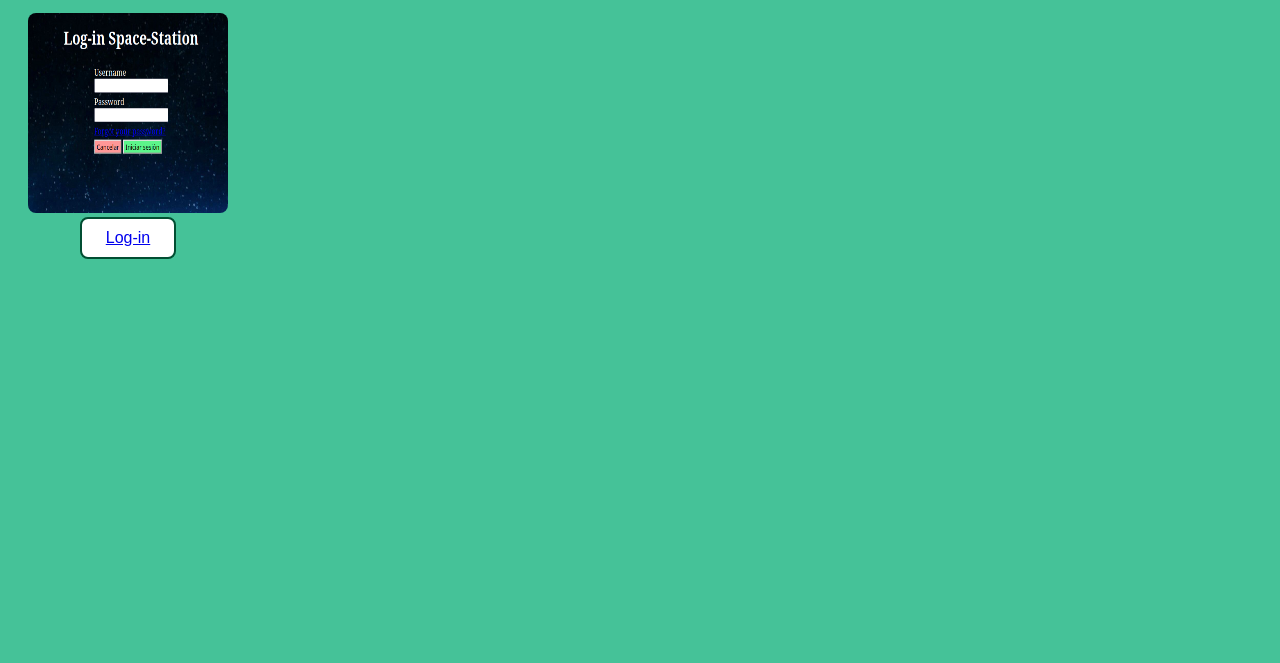
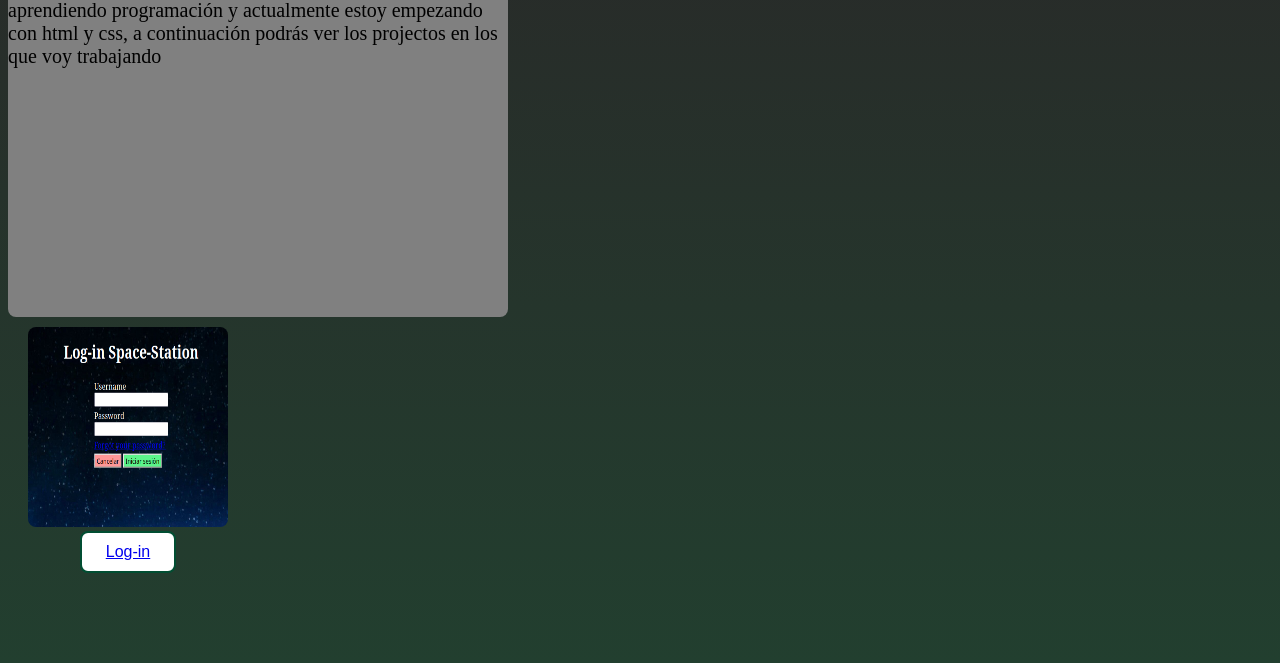
Before and after one commit to BrahianMS/Portafolio, a plain HTML site: page index.html in a window 1280 px wide. Shown: the part 166-829 px from the top of the page. Before the commit the page ends 800 px from the top, so only its background shows below. Drawn offline with Linux system fonts and the light colour scheme.

Commit message:
Update styles.css

```diff
--- a/styles.css
+++ b/styles.css
@@ -1,12 +1,17 @@
 body {
-    background-color: rgb(69, 194, 152);
+    width: 100%;
+    height: 100vh;
+    background-image: linear-gradient(rgb(41, 40, 40), rgb(34, 63, 47));
+    background-repeat: no-repeat;
 }
 
 
 .title {
     background-color: grey;
     border-radius: 8px;
-    width: 1000px;
+    width: 500px;
+    height: 400px;
+    font-size: 20px;
 }
 
 
```
